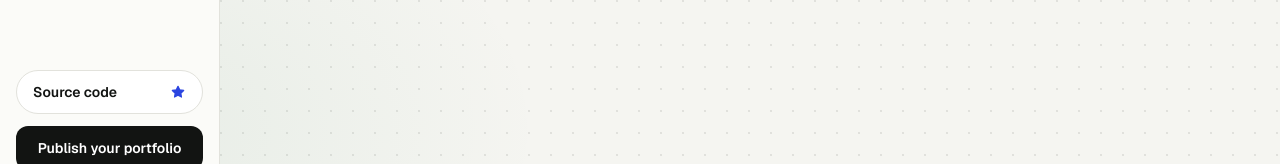
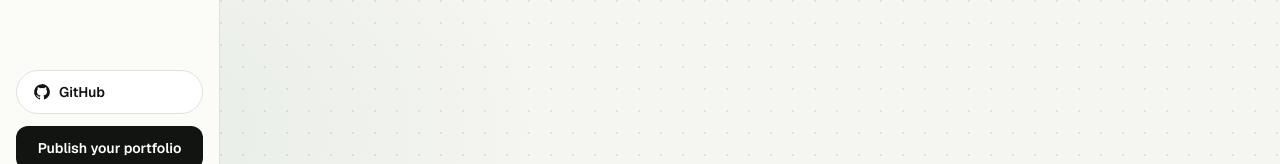
Before and after one commit to brandonkamga237/sourcefolio, a Next.js app in the folder frontend/: page /en/recent in a window 1280 px wide. Shown: the part 550-714 px from the top of the page. Built offline with nearby package versions, Linux system fonts and the light colour scheme; no server answers.

Commit message:
fix(frontend): make the GitHub stars badges recognisable

```diff
--- a/frontend/app/[locale]/p/[slug]/page.tsx
+++ b/frontend/app/[locale]/p/[slug]/page.tsx
@@ -113,7 +113,7 @@ export default async function ShowcasePage({ params }: PageProps<"/[locale]/p/[s
         <p className="flex flex-wrap items-center gap-x-3 gap-y-1 font-mono text-xs text-ink-soft">
           <span className="break-all">{showcase.repository}</span>
           {showcase.repositoryStars != null ? (
-            <a href={showcase.repositoryUrl} target="_blank" rel="noopener noreferrer" className="font-semibold text-ink">
+            <a href={showcase.repositoryUrl} target="_blank" rel="noopener noreferrer" className="press -my-2 flex min-h-11 items-center font-semibold text-ink">
               <StarCount count={showcase.repositoryStars} locale={locale} label={ts("repository", { count: showcase.repositoryStars })} />
             </a>
           ) : null}
--- a/frontend/components/catalog/ShowcasePanel.tsx
+++ b/frontend/components/catalog/ShowcasePanel.tsx
@@ -98,7 +98,7 @@ export function ShowcasePanel({ card, href, locale, labels, onClose }: ShowcaseP
           <div className="flex items-start justify-between gap-3">
             <span className="font-mono text-[13px] break-all">{card.repository}</span>
             {card.repositoryStars != null ? (
-              <a href={card.repositoryUrl} target="_blank" rel="noopener noreferrer" className="shrink-0 text-[13px] font-semibold text-ink hover:text-accent-ink">
+              <a href={card.repositoryUrl} target="_blank" rel="noopener noreferrer" className="press -my-2 flex min-h-11 shrink-0 items-center font-semibold text-ink">
                 <StarCount
                   count={card.repositoryStars}
                   locale={locale}
--- /dev/null
+++ b/frontend/components/icons/Github.tsx
@@ -0,0 +1,3 @@
+import type { SVGProps } from "react";
+const SvgGithub = (props: SVGProps<SVGSVGElement>) => <svg xmlns="http://www.w3.org/2000/svg" width={24} height={24} viewBox="0 0 24 24" fill="currentColor" aria-hidden="true" focusable="false" {...props}><path d="M12 1.5a10.5 10.5 0 0 0-3.32 20.46c.53.1.72-.23.72-.5v-1.8c-2.92.63-3.54-1.4-3.54-1.4-.48-1.22-1.17-1.55-1.17-1.55-.95-.65.08-.64.08-.64 1.05.08 1.6 1.08 1.6 1.08.94 1.6 2.46 1.14 3.06.87.1-.68.37-1.14.66-1.4-2.33-.27-4.78-1.17-4.78-5.2 0-1.15.41-2.08 1.08-2.82-.1-.27-.47-1.34.1-2.79 0 0 .88-.28 2.89 1.08a10 10 0 0 1 5.26 0c2-1.36 2.88-1.08 2.88-1.08.58 1.45.21 2.52.1 2.79.68.74 1.08 1.67 1.08 2.82 0 4.04-2.46 4.93-4.8 5.19.38.33.71.97.71 1.96v2.9c0 .28.19.61.73.5A10.5 10.5 0 0 0 12 1.5z" /></svg>;
+export default SvgGithub;
--- a/frontend/components/icons/index.ts
+++ b/frontend/components/icons/index.ts
@@ -4,6 +4,7 @@ export { default as IconDiscover } from "./Discover";
 export { default as IconDiscoverActive } from "./DiscoverActive";
 export { default as IconExternal } from "./External";
 export { default as IconFilters } from "./Filters";
+export { default as IconGithub } from "./Github";
 export { default as IconHeart } from "./Heart";
 export { default as IconLogoMark } from "./LogoMark";
 export { default as IconMe } from "./Me";
--- a/frontend/components/layout/ProjectStars.tsx
+++ b/frontend/components/layout/ProjectStars.tsx
@@ -1,15 +1,16 @@
 import { getTranslations } from "next-intl/server";
-import { IconStar } from "@/components/icons";
+import { IconGithub, IconStar } from "@/components/icons";
 import type { Locale } from "@/i18n/routing";
 import { getProjectStars, PROJECT_REPOSITORY_URL } from "@/services/project";
 
 interface ProjectStarsProps {
   locale: Locale;
-  /** compact: the icon and the number only, for the phone's top bar. */
+  /** compact: the GitHub mark, the star and the number, for the phone's top bar. */
   compact?: boolean;
 }
 
-// SourceFolio practises what it shows: its own code is public, one tap from every page.
+// SourceFolio practises what it shows: its own code is public, one tap from every page. Shaped
+// like GitHub's own star button (the mark, then the count) so nobody wonders what it counts.
 export async function ProjectStars({ locale, compact }: ProjectStarsProps) {
   const [t, stars] = await Promise.all([getTranslations({ locale, namespace: "stars" }), getProjectStars()]);
   const count = stars === null ? null : new Intl.NumberFormat(locale, { notation: "compact", maximumFractionDigits: 1 }).format(stars);
@@ -22,15 +23,18 @@ export async function ProjectStars({ locale, compact }: ProjectStarsProps) {
       rel="noopener noreferrer"
       aria-label={label}
       title={label}
-      className={`press flex h-11 items-center gap-2 rounded-full border border-line bg-surface text-sm font-semibold text-ink transition-colors duration-150 hover:border-ink-muted ${
-        compact ? "px-3" : "justify-between px-4"
-      }`}
+      className="press flex h-11 items-stretch overflow-hidden rounded-full border border-line bg-surface text-sm font-semibold text-ink transition-colors duration-150 hover:border-ink-muted"
     >
-      {compact ? null : <span aria-hidden="true">{t("projectShort")}</span>}
-      <span aria-hidden="true" className="flex items-center gap-1 font-mono tabular-nums">
-        <IconStar className="size-4 fill-accent text-accent" />
-        {count ?? (compact ? "GitHub" : null)}
+      <span aria-hidden="true" className={`flex min-w-0 items-center gap-2 ${compact ? "pr-2 pl-3" : "flex-1 pr-2 pl-4"}`}>
+        <IconGithub className="size-[18px] shrink-0" />
+        {compact ? null : <span className="truncate">{t("badge")}</span>}
       </span>
+      {count === null ? null : (
+        <span aria-hidden="true" className="flex shrink-0 items-center gap-1 border-l border-line bg-surface-sunken px-3 font-mono tabular-nums">
+          <IconStar className="size-4 fill-accent text-accent" />
+          {count}
+        </span>
+      )}
     </a>
   );
 }
--- a/frontend/components/stars/StarCount.tsx
+++ b/frontend/components/stars/StarCount.tsx
@@ -1,4 +1,4 @@
-import { IconStar } from "@/components/icons";
+import { IconGithub, IconStar } from "@/components/icons";
 
 interface StarCountProps {
   count: number;
@@ -8,12 +8,17 @@ interface StarCountProps {
   className?: string;
 }
 
-// The GitHub stars of a repository: an icon and a compact number (1.2k), the sentence for
-// assistive technology. No hook, so server and client components both use it.
+// The GitHub stars of a repository: the GitHub mark, a star and a compact number (1.2k), so it
+// reads as GitHub's count at a glance; the sentence goes to assistive technology. No hook, so
+// server and client components both use it.
 export function StarCount({ count, locale, label, className = "" }: StarCountProps) {
   return (
-    <span title={label} className={`inline-flex items-center gap-1 font-mono tabular-nums ${className}`}>
-      <IconStar aria-hidden="true" className="size-[1.1em] fill-current" />
+    <span
+      title={label}
+      className={`inline-flex h-7 items-center gap-1.5 rounded-full border border-line bg-surface px-2.5 font-mono text-xs tabular-nums ${className}`}
+    >
+      <IconGithub aria-hidden="true" className="size-3.5 shrink-0" />
+      <IconStar aria-hidden="true" className="size-3.5 shrink-0 fill-accent text-accent" />
       <span aria-hidden="true">{new Intl.NumberFormat(locale, { notation: "compact", maximumFractionDigits: 1 }).format(count)}</span>
       <span className="sr-only">{label}</span>
     </span>
--- a/frontend/messages/en.json
+++ b/frontend/messages/en.json
@@ -280,8 +280,9 @@
   "stars": {
     "repository": "{count, plural, =0 {No stars} one {# star} other {# stars}} on GitHub",
     "project": "SourceFolio stars on GitHub: {count}",
-    "projectShort": "Source code",
+    "projectShort": "SourceFolio on GitHub",
     "one": "{count} star on GitHub",
-    "other": "{count} stars on GitHub"
+    "other": "{count} stars on GitHub",
+    "badge": "GitHub"
   }
 }
--- a/frontend/messages/fr.json
+++ b/frontend/messages/fr.json
@@ -280,8 +280,9 @@
   "stars": {
     "repository": "{count, plural, =0 {Aucune étoile} one {# étoile} other {# étoiles}} sur GitHub",
     "project": "Étoiles de SourceFolio sur GitHub : {count}",
-    "projectShort": "Code source",
+    "projectShort": "SourceFolio sur GitHub",
     "one": "{count} étoile sur GitHub",
-    "other": "{count} étoiles sur GitHub"
+    "other": "{count} étoiles sur GitHub",
+    "badge": "GitHub"
   }
 }
```
Also changed, not shown: frontend/icons/github.svg (added).
